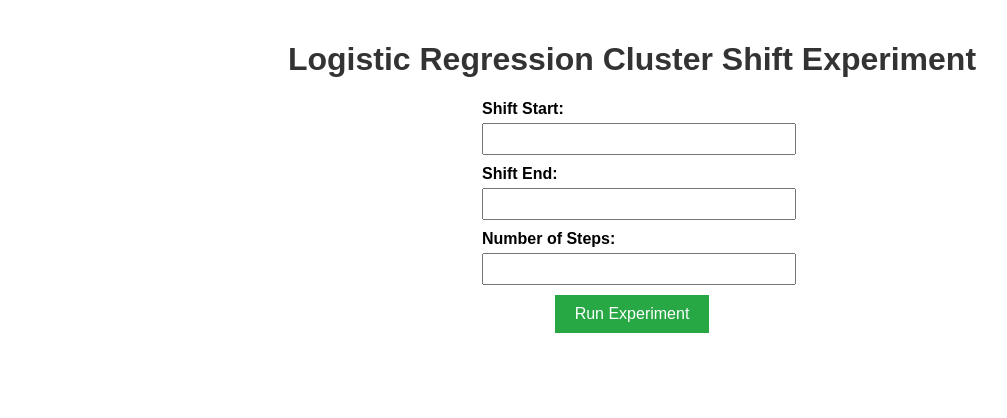
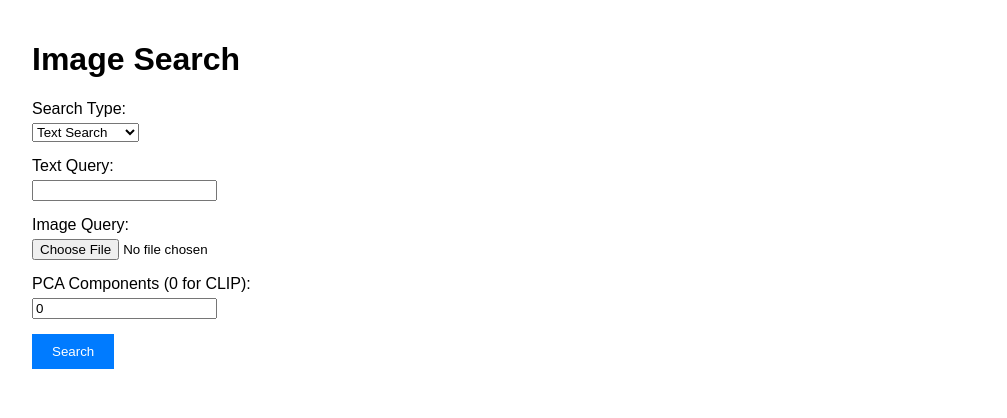
Before and after one commit to mcheng03/mchg-assignment-10, a Flask app: page / in a window 1280 px wide. Shown: the top 418 px of the page, without its empty margins (8-1015 px from the left). Run offline with Flask 3, Linux system fonts and the light colour scheme; parts of the project's set-up code (start-up, migrations or seed data) failed here and were passed over.

Commit message:
Update assignment 10

```diff
--- a/app.py
+++ b/app.py
@@ -1,37 +1,102 @@
+import os
+import torch
+import torch.nn.functional as F
+import numpy as np
+import pandas as pd
 from flask import Flask, render_template, request, jsonify, send_from_directory
-import os
-from logistic_regression import do_experiments
+from PIL import Image
+import open_clip
+from sklearn.decomposition import PCA
 
 app = Flask(__name__)
 
-# Define the main route
+# Load CLIP model and preprocessor
+model, _, preprocess = open_clip.create_model_and_transforms('ViT-B/32', pretrained='openai')
+tokenizer = open_clip.get_tokenizer('ViT-B-32')
+
+# Load pre-computed image embeddings
+df = pd.read_pickle('image_embeddings.pickle').head(50000)
+all_embeddings = torch.tensor(np.stack(df['embedding'].values))
+
+# Initialize PCA for the alternative embedding option
+def init_pca(k_components):
+    pca = PCA(n_components=k_components)
+    embeddings_np = np.stack(df['embedding'].values)
+    pca.fit(embeddings_np[:10000])
+    return pca
+
 @app.route('/')
 def index():
     return render_template('index.html')
 
-# Route to handle experiment parameters and trigger the experiment
-@app.route('/run_experiment', methods=['POST'])
-def run_experiment():
-    start = float(request.json['start'])
-    end = float(request.json['end'])
-    step_num = int(request.json['step_num'])
+@app.route('/search', methods=['POST'])
+def search():
+    text_query = request.form.get('text_query', '')
+    weight = float(request.form.get('weight', 1.0))
+    k_components = int(request.form.get('k_components', 0))
 
-    # Run the experiment with the provided parameters
-    do_experiments(start, end, step_num)
+    # Process uploaded image if present
+    image_file = request.files.get('image_query')
 
-    # Check if result images are generated and return their paths
-    dataset_img = "results/dataset.png"
-    parameters_img = "results/parameters_vs_shift_distance.png"
+    # Get embeddings based on queries
+    if image_file:
+        # Process image query
+        image = Image.open(image_file)
+        image_tensor = preprocess(image).unsqueeze(0)
+        with torch.no_grad():
+            image_embedding = F.normalize(model.encode_image(image_tensor), dim=1)
 
-    return jsonify({
-        "dataset_img": dataset_img if os.path.exists(dataset_img) else None,
-        "parameters_img": parameters_img if os.path.exists(parameters_img) else None
-    })
+    if text_query:
+        # Process text query
+        text = tokenizer([text_query])
+        with torch.no_grad():
+            text_embedding = F.normalize(model.encode_text(text), dim=1)
 
-# Route to serve result images
-@app.route('/results/<filename>')
-def results(filename):
-    return send_from_directory('results', filename)
+    # Combine queries if both present
+    if image_file and text_query:
+        query = F.normalize(weight * text_embedding + (1.0 - weight) * image_embedding, dim=1)
+    elif image_file:
+        query = image_embedding
+    else:
+        query = text_embedding
+
+    # Use PCA if requested
+    if k_components > 0 and image_file:
+        pca = init_pca(k_components)
+        query_np = query.cpu().numpy()
+        embeddings_np = all_embeddings.cpu().numpy()
+
+        # Transform query and database embeddings
+        query_pca = torch.tensor(pca.transform(query_np))
+        embeddings_pca = torch.tensor(pca.transform(embeddings_np))
+
+        # Normalize PCA embeddings
+        query = F.normalize(query_pca, dim=1)
+        embeddings_search = F.normalize(embeddings_pca, dim=1)
+    else:
+        embeddings_search = all_embeddings
+
+    # Compute similarities
+    similarities = torch.matmul(embeddings_search, query.T).squeeze()
+
+    # Get top 5 results
+    top_k = 5
+    top_indices = torch.topk(similarities, top_k).indices.tolist()
+    top_scores = torch.topk(similarities, top_k).values.tolist()
+
+    # Prepare results
+    results = []
+    for idx, score in zip(top_indices, top_scores):
+        results.append({
+            'image_path': os.path.join('coco_images_resized', df.iloc[idx]['file_name']),
+            'similarity': float(score)
+        })
+
+    return jsonify({'results': results})
+
+@app.route('/coco_images_resized/<path:filename>')
+def serve_image(filename):
+    return send_from_directory('coco_images_resized', filename)
 
 if __name__ == '__main__':
     app.run(debug=True)
--- a/static/script.js
+++ b/static/script.js
@@ -1,59 +1,68 @@
-document.getElementById("experiment-form").addEventListener("submit", function(event) {
-    event.preventDefault();  // Prevent form submission
+document.addEventListener('DOMContentLoaded', function() {
+    const form = document.getElementById('search-form');
+    const searchType = document.getElementById('search-type');
+    const weightInput = document.getElementById('weight-input');
 
-    const start = parseFloat(document.getElementById("start").value);
-    const end = parseFloat(document.getElementById("end").value);
-    const stepNum = parseInt(document.getElementById("step_num").value);
+    // Function to update form visibility based on search type
+    function updateFormVisibility() {
+        const type = searchType.value;
+        // Only show weight input for hybrid search
+        weightInput.style.display = type === 'hybrid' ? 'block' : 'none';
+    }
 
-    // Validation checks
-    if (isNaN(start)) {
-        alert("Please enter a valid number for Shift Start.");
+    // Initial visibility update and add listener for changes
+    updateFormVisibility();
+    searchType.addEventListener('change', updateFormVisibility);
+
+    form.addEventListener('submit', function(event) {
+        event.preventDefault();
+
+        const formData = new FormData(this);
+        const resultsDiv = document.getElementById('results');
+
+        // Validate inputs
+        const weight = parseFloat(formData.get('weight'));
+        const kComponents = parseInt(formData.get('k_components'));
+
+        if (weight < 0 || weight > 1) {
+            alert('Weight must be between 0 and 1');
             return;
         }
 
-    if (isNaN(end)) {
-        alert("Please enter a valid number for Shift End.");
+        if (kComponents < 0) {
+            alert('Number of PCA components must be non-negative');
             return;
         }
 
-    if (isNaN(stepNum) || stepNum <= 0) {
-        alert("Please enter a positive integer for Number of Steps.");
-        return;
-    }
+        // Show loading state
+        resultsDiv.innerHTML = 'Searching...';
 
-    if (start >= end) {
-        alert("Shift Start should be smaller than Shift End.");
-        return;
-    }
-
-    // If all validations pass, submit the form
-    fetch("/run_experiment", {
-        method: "POST",
-        headers: {
-            "Content-Type": "application/json"
-        },
-        body: JSON.stringify({ start: start, end: end, step_num: stepNum })
+        fetch('/search', {
+            method: 'POST',
+            body: formData
         })
         .then(response => response.json())
         .then(data => {
-        // Show and set images if they exist
-        const resultsDiv = document.getElementById("results");
-        resultsDiv.style.display = "block";
+            resultsDiv.innerHTML = '';
 
-        const datasetImg = document.getElementById("dataset-img");
-        if (data.dataset_img) {
-            datasetImg.src = `/${data.dataset_img}`;
-            datasetImg.style.display = "block";
-        }
+            data.results.forEach(result => {
+                const resultDiv = document.createElement('div');
+                resultDiv.className = 'result-item';
 
-        const parametersImg = document.getElementById("parameters-img");
-        if (data.parameters_img) {
-            parametersImg.src = `/${data.parameters_img}`;
-            parametersImg.style.display = "block";
-        }
+                const img = document.createElement('img');
+                img.src = result.image_path;
+
+                const score = document.createElement('p');
+                score.textContent = `Similarity: ${result.similarity.toFixed(4)}`;
+
+                resultDiv.appendChild(img);
+                resultDiv.appendChild(score);
+                resultsDiv.appendChild(resultDiv);
+            });
         })
         .catch(error => {
-        console.error("Error running experiment:", error);
-        alert("An error occurred while running the experiment.");
+            console.error('Error:', error);
+            resultsDiv.innerHTML = 'An error occurred while searching.';
         });
     });
+});
--- a/static/style.css
+++ b/static/style.css
@@ -1,57 +1,48 @@
 body {
     font-family: Arial, sans-serif;
-    max-width: 800px;
+    max-width: 1200px;
     margin: 0 auto;
     padding: 20px;
+}
+
+.search-container {
+    margin-bottom: 30px;
+}
+
+.input-group {
+    margin-bottom: 15px;
+}
+
+.input-group label {
+    display: block;
+    margin-bottom: 5px;
+}
+
+.results-container {
+    display: flex;
+    flex-wrap: wrap;
+    gap: 20px;
+}
+
+.result-item {
+    flex: 0 1 calc(20% - 20px);
     text-align: center;
 }
 
-h1 {
-    color: #333;
-}
-
-form {
-    display: flex;
-    flex-direction: column;
-    align-items: center;
-    margin-bottom: 20px;
-}
-
-.input-group {
+.result-item img {
+    max-width: 100%;
+    height: auto;
     margin-bottom: 10px;
-    width: 100%;
-    max-width: 300px;
-    display: flex;
-    flex-direction: column;
-    align-items: flex-start;
-}
-
-label {
-    font-weight: bold;
-    margin-bottom: 5px;
-}
-
-input[type="number"] {
-    width: 100%;
-    padding: 5px;
-    font-size: 1em;
 }
 
 button {
     padding: 10px 20px;
-    background-color: #28a745;
+    background-color: #007bff;
     color: white;
     border: none;
     cursor: pointer;
-    font-size: 1em;
 }
 
 button:hover {
-    background-color: #218838;
+    background-color: #0056b3;
 }
-
-#results img {
-    max-width: 100%;
-    margin-top: 20px;
-    border: 1px solid #ddd;
-}
--- a/templates/index.html
+++ b/templates/index.html
@@ -1,35 +1,48 @@
 <!DOCTYPE html>
-<html lang="en">
+<html>
 <head>
-    <meta charset="UTF-8">
-    <meta name="viewport" content="width=device-width, initial-scale=1.0">
-    <title>Logistic Regression Experiment</title>
-    <link rel="stylesheet" href="/static/style.css">
+    <title>Image Search</title>
+    <link rel="stylesheet" href="{{ url_for('static', filename='style.css') }}">
 </head>
 <body>
-    <h1>Logistic Regression Cluster Shift Experiment</h1>
-    <form id="experiment-form">
-        <div class="input-group">
-            <label for="start">Shift Start:</label>
-            <input type="number" step="0.01" id="start" name="start" required>
-        </div>
-        <div class="input-group">
-            <label for="end">Shift End:</label>
-            <input type="number" step="0.01" id="end" name="end" required>
-        </div>
-        <div class="input-group">
-            <label for="step_num">Number of Steps:</label>
-            <input type="number" step="1" id="step_num" name="step_num" required>
-        </div>
-        <button type="submit">Run Experiment</button>
-    </form>
+    <h1>Image Search</h1>
+    <div class="search-container">
+        <form id="search-form" enctype="multipart/form-data">
+            <div class="input-group">
+                <label for="search-type">Search Type:</label>
+                <select id="search-type" name="search_type">
+                    <option value="text">Text Search</option>
+                    <option value="image">Image Search</option>
+                    <option value="hybrid">Hybrid Search</option>
+                </select>
+            </div>
 
-    <div id="results" style="display: none;">
-        <h2>Results</h2>
-        <img id="dataset-img" src="" alt="Dataset Plot" style="display: none;">
-        <img id="parameters-img" src="" alt="Parameters vs Shift Distance" style="display: none;">
+            <div class="input-group">
+                <label for="text-query">Text Query:</label>
+                <input type="text" id="text-query" name="text_query">
+            </div>
+
+            <div class="input-group">
+                <label for="image-query">Image Query:</label>
+                <input type="file" id="image-query" name="image_query" accept="image/*">
+            </div>
+
+            <div class="input-group" id="weight-input">
+                <label for="weight">Text Weight (0.0 - 1.0):</label>
+                <input type="number" id="weight" name="weight" min="0" max="1" step="0.1" value="0.5">
+            </div>
+
+            <div class="input-group">
+                <label for="k-components">PCA Components (0 for CLIP):</label>
+                <input type="number" id="k-components" name="k_components" min="0" value="0">
+            </div>
+
+            <button type="submit">Search</button>
+        </form>
     </div>
 
-    <script src="/static/script.js"></script>
+    <div id="results" class="results-container"></div>
+
+    <script src="{{ url_for('static', filename='script.js') }}"></script>
 </body>
 </html>
```
Also changed, not shown: Makefile.txt (deleted, +0 -19 lines), logistic_regression.py (deleted, +0 -179 lines), requirements.txt (+5 -2 lines), 1 other file. Lines whose indentation alone changed are shown as unchanged.
